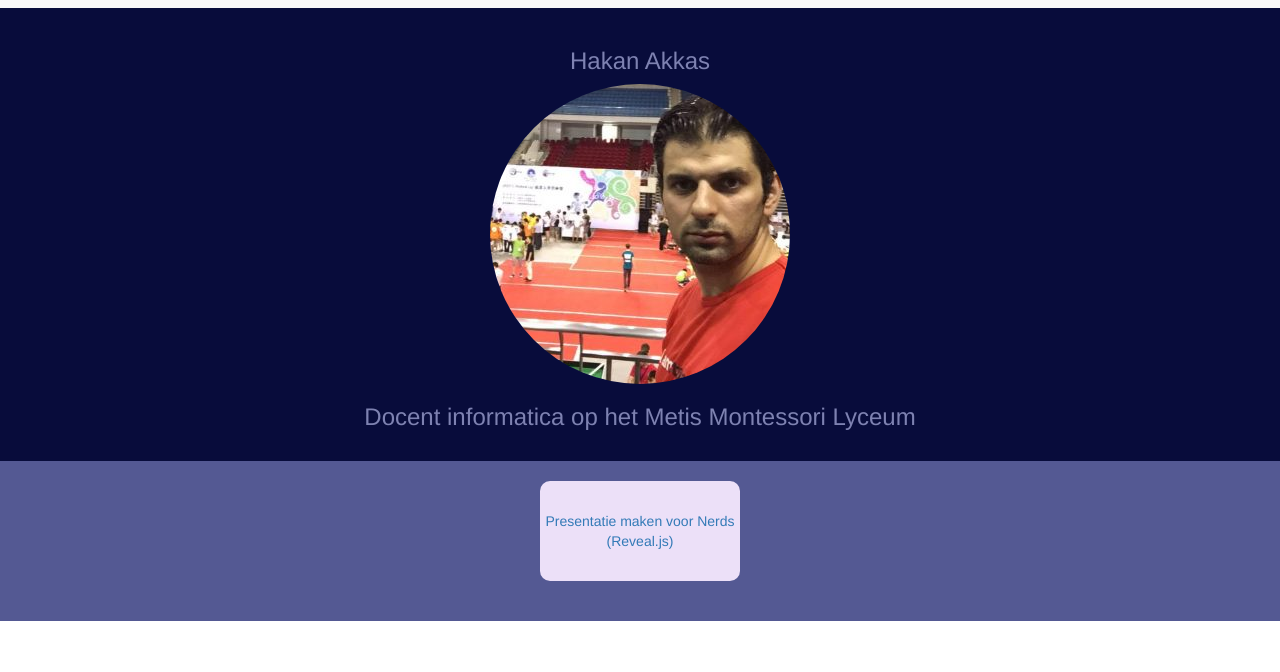
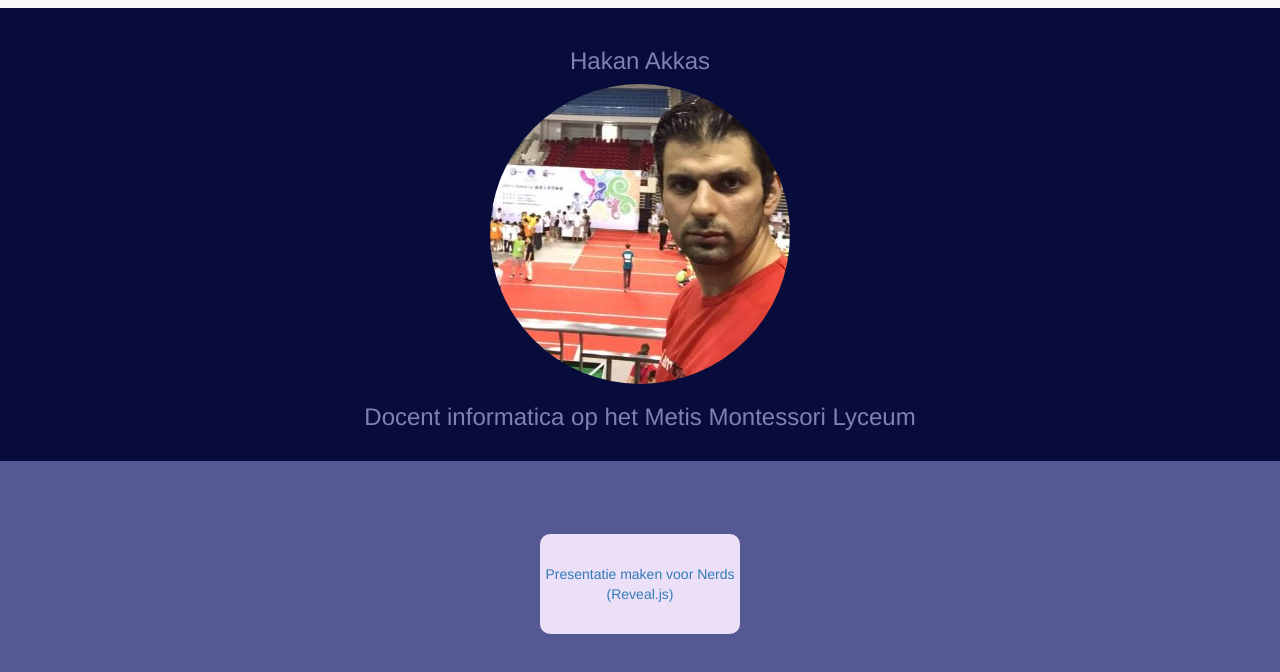
Before and after one commit to hakkas/hakkas.github.io, a plain HTML site: page presentaties/index.html in a window 1280 px wide. Shown: the part 72-744 px from the top of the page. Drawn offline with nearby package versions, Linux system fonts and the light colour scheme.

Commit message:
pagina opgevuld met derde div

```diff
--- a/presentaties/index.html
+++ b/presentaties/index.html
@@ -16,6 +16,7 @@
 
   </head>
   <body>
+    <div class="wrapper">
       <nav class="navbar navbar-default">
         <div class="container">
           <div class="navbar-header">
@@ -50,6 +51,6 @@
         </div>
 
       </div>
-
+    </div>
   </body>
 </html>
--- a/style/style.css
+++ b/style/style.css
@@ -1,3 +1,7 @@
+body {
+  min-height: 100vh;
+}
+
 .kol1{
   background-color: lightgrey;
 }
@@ -71,3 +75,22 @@ color: #1abc9c !important;
   margin-bottom: 20px;
   border-radius: 10px;
 }
+
+.wrapper {
+  display: flex;
+  flex-direction: column;
+  min-height: 100vh;
+}
+
+.wrapper > .container-fluid {
+  margin-left: inherit;
+  margin-right: inherit;
+}
+
+.bg-2 {
+  flex-grow: 1;
+  justify-content: center;
+  align-items: center;
+
+  display: flex;
+}
```
Lines whose indentation alone changed are shown as unchanged.
